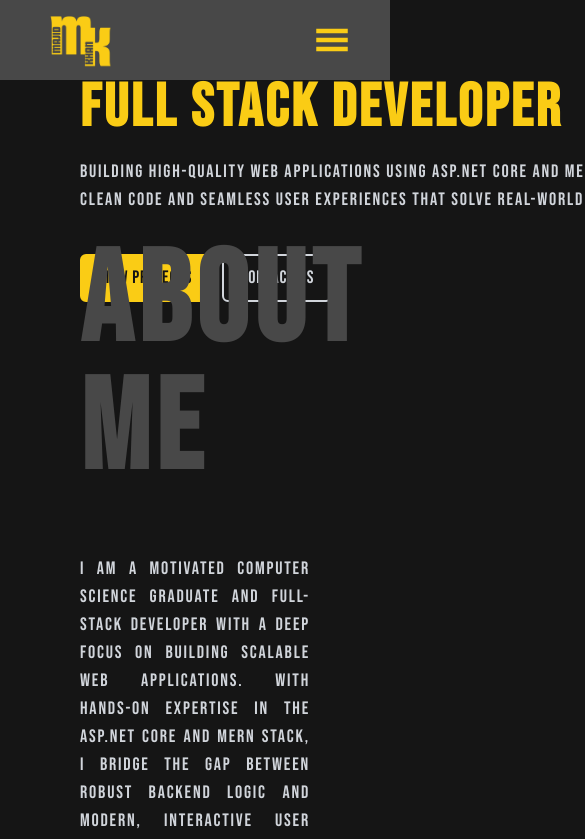
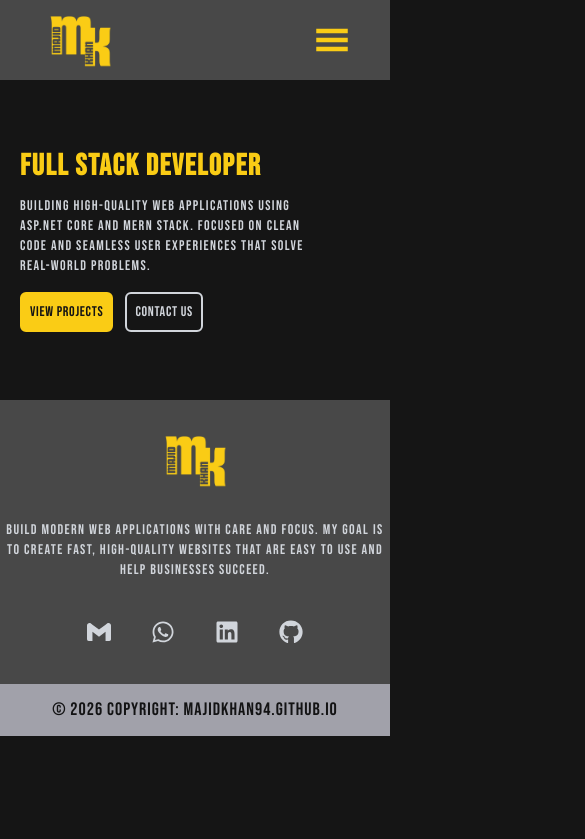
Before and after one commit to Majidkhan94/majidkhan94.github.io, a React (Vite) app: page / in a window 390 px wide. Shown: the top 839 px of the page, 585 px wide, since content can reach past the window. Built offline with nearby package versions, Linux system fonts and the light colour scheme.

Commit message:
Updated On Mobile version

```diff
--- a/src/Features/Button.jsx
+++ b/src/Features/Button.jsx
@@ -4,7 +4,7 @@ import '../index.css';
 export const PrimaryButton = ({ text, to }) => {
   return (<>
 <NavLink to={to}
-  className="px-4 py-2 rounded-md font-medium text-lg tracking-wider inline-block border-2 border-GoldColor text-BodyColor bg-GoldColor mr-3 transition-all duration-600 linear hover:-translate-x-2 hover:-translate-y-2 hover:shadow-[6px_6px_0px_0px_#706420] active:translate-x-0 active:translate-y-0 active:shadow-none">
+  className="px-2 py-2 md:px-4 md:py-2 rounded-md font-medium text-sm md:text-lg tracking-wider inline-block border-2 border-GoldColor text-BodyColor bg-GoldColor mr-3 transition-all duration-600 linear hover:-translate-x-2 hover:-translate-y-2 hover:shadow-[6px_6px_0px_0px_#706420] active:translate-x-0 active:translate-y-0 active:shadow-none">
   {text}
 
 </NavLink>
@@ -14,7 +14,7 @@ export const PrimaryButton = ({ text, to }) => {
 export const SecondaryButton = ({ text, to }) => {
   return (<>
   <NavLink to={to}
-  className="px-4 py-2 rounded-md font-medium text-lg tracking-wider inline-block border-2 border-NavColor text-NavColor bg-transparent mr-3 transition-all duration-600 linear hover:-translate-x-2 hover:-translate-y-2 hover:shadow-[6px_6px_0px_0px_#d1d5db] active:translate-x-0 active:translate-y-0 active:shadow-none">
+  className="px-2 py-2 md:px-4 md:py-2 rounded-md font-medium text-sm md:text-lg tracking-wider inline-block border-2 border-NavColor text-NavColor bg-transparent mr-3 transition-all duration-600 linear hover:-translate-x-2 hover:-translate-y-2 hover:shadow-[6px_6px_0px_0px_#d1d5db] active:translate-x-0 active:translate-y-0 active:shadow-none">
   {text}
 
 </NavLink>
--- a/src/Features/Paragraph.jsx
+++ b/src/Features/Paragraph.jsx
@@ -1,7 +1,7 @@
 export const Paragraph = ({ text, className }) => {
   return (
     <>
-      <p className={`text-NavColor text-lg font-oswald tracking-widest ${className}`}>
+      <p className={`text-NavColor text-sm md:text-lg font-oswald tracking-widest ${className}`}>
         {text}
       </p>
     </>)}
--- a/src/Pages/Home.jsx
+++ b/src/Pages/Home.jsx
@@ -6,16 +6,16 @@ import { Paragraph } from '../Features/Paragraph.jsx';
 
 // Functions
 
-const AboutImage = ({src, text, className}) =>{
-    return(<>
-    <div className='relative group w-full'>
-    <img className='w-12 grayscale opacity-50 transition-all duration-1000 group-hover:grayscale-0 group-hover:opacity-100 cursor-pointer' src={src} />
+// const AboutImage = ({src, text, className}) =>{
+//     return(<>
+//     <div className='relative group w-full'>
+//     <img className='w-12 grayscale opacity-50 transition-all duration-1000 group-hover:grayscale-0 group-hover:opacity-100 cursor-pointer' src={src} />
 
-   <span className={`absolute -bottom-7 text-center left-6 -translate-x-1/2 text-sm w-full font-bold font-oswald tracking-widest opacity-0 group-hover:opacity-100 transition-all duration-1000 ${className}`}>
-      {text}
-    </span>
-</div>
-  </>)}
+//    <span className={`absolute -bottom-7 text-center left-6 -translate-x-1/2 text-sm w-full font-bold font-oswald tracking-widest opacity-0 group-hover:opacity-100 transition-all duration-1000 ${className}`}>
+//       {text}
+//     </span>
+// </div>
+//   </>)}
 
 
 
@@ -23,11 +23,11 @@ const AboutImage = ({src, text, className}) =>{
   return(<>
 
   {/* Hero_Section */}
-  <section className='w-full h-55 md:h-screen bg-[url("/Hero.png")] bg-contain bg-right bg-no-repeat'>
-    <div className="flex flex-col w-190 h-full items-start justify-center pl-20">
-    <h1 className="text-GoldColor text-6xl font-bold tracking-wider">Full Stack Developer</h1>
+  <section className='w-full h-80 md:h-screen bg-[url("/Hero.png")] bg-contain bg-right bg-no-repeat'>
+    <div className="flex flex-col w-80 md:w-190 h-full items-start justify-center pl-5 md:pl-20">
+    <h1 className="text-GoldColor text-3xl md:text-6xl font-bold tracking-wider">Full Stack Developer</h1>
 
-    <Paragraph text={"Building high-quality web applications using ASP.NET Core and MERN stack. Focused on clean code and seamless user experiences that solve real-world problems."} className={"pt-5 pb-10"} />
+    <Paragraph text={"Building high-quality web applications using ASP.NET Core and MERN stack. Focused on clean code and seamless user experiences that solve real-world problems."} className={"pt-3 pb-4 md:pt-5 md:pb-10"} />
 
     <div>
     <PrimaryButton to={"/Projects"} text={"View Projects"} />
@@ -37,12 +37,12 @@ const AboutImage = ({src, text, className}) =>{
   </section>
 
 {/* About Us Section */}
-<section className='w-full h-screen flex flex-col justify-center px-20'>
+{/* <section className='w-full h-screen flex flex-col justify-center px-20'>
 
-  {/* Heading */}
+
     <Heading text={"ABOUT ME"} />
 
-  {/* Paragraph*/}
+
   <div className='w-full flex justify-center pt-15'>
     <div className='w-220 text-justify'>
       <Paragraph text={"I am a motivated Computer Science graduate and Full-Stack Developer with a deep focus on building scalable web applications. With hands-on expertise in the ASP.NET Core and MERN stack, I bridge the gap between robust backend logic and modern, interactive user interfaces. Whether it's engineering RESTful APIs with C# or crafting dynamic frontends with React, my goal is to deliver clean code and seamless user experiences. Based in Rawalpindi, I am ready to bring technical precision and creative solutions to real-world challenges."} />
@@ -64,7 +64,7 @@ const AboutImage = ({src, text, className}) =>{
     </div>
   </div>
 
-</section>
+</section> */}
 
 
 
```
